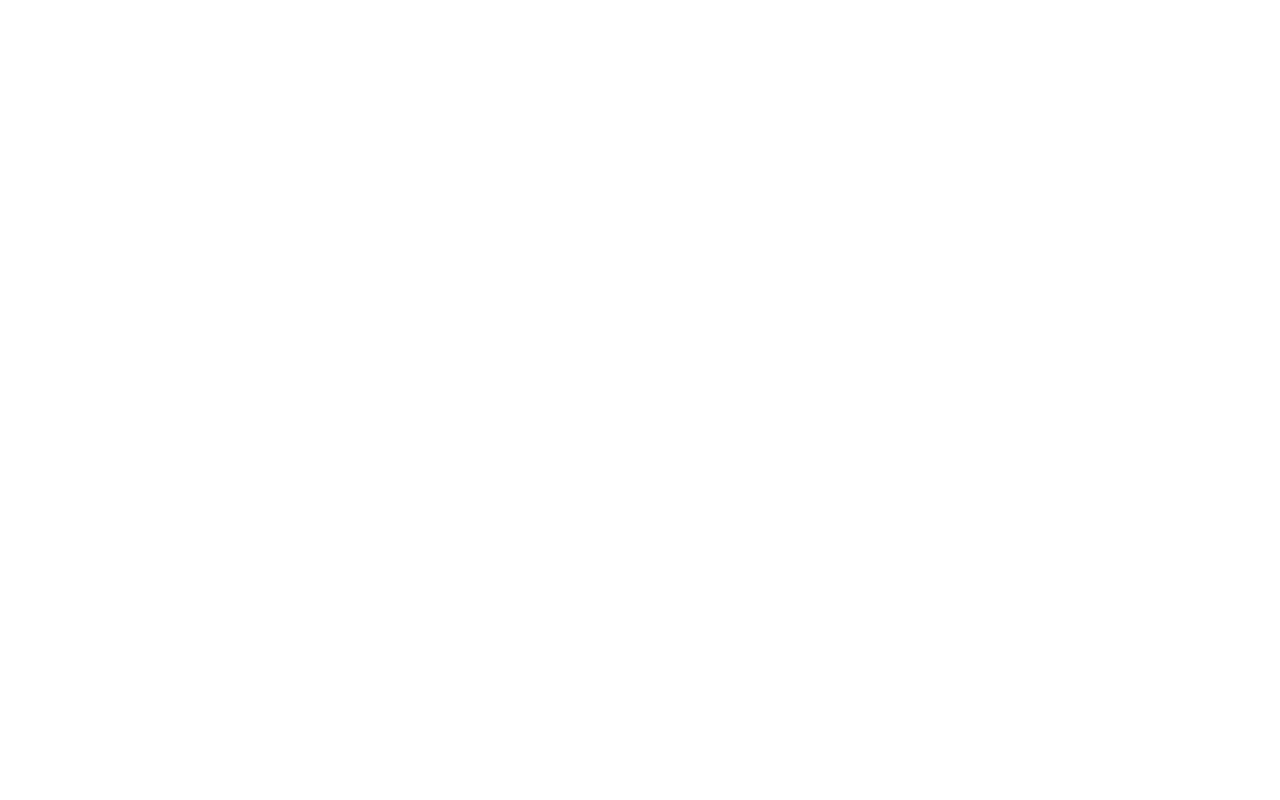
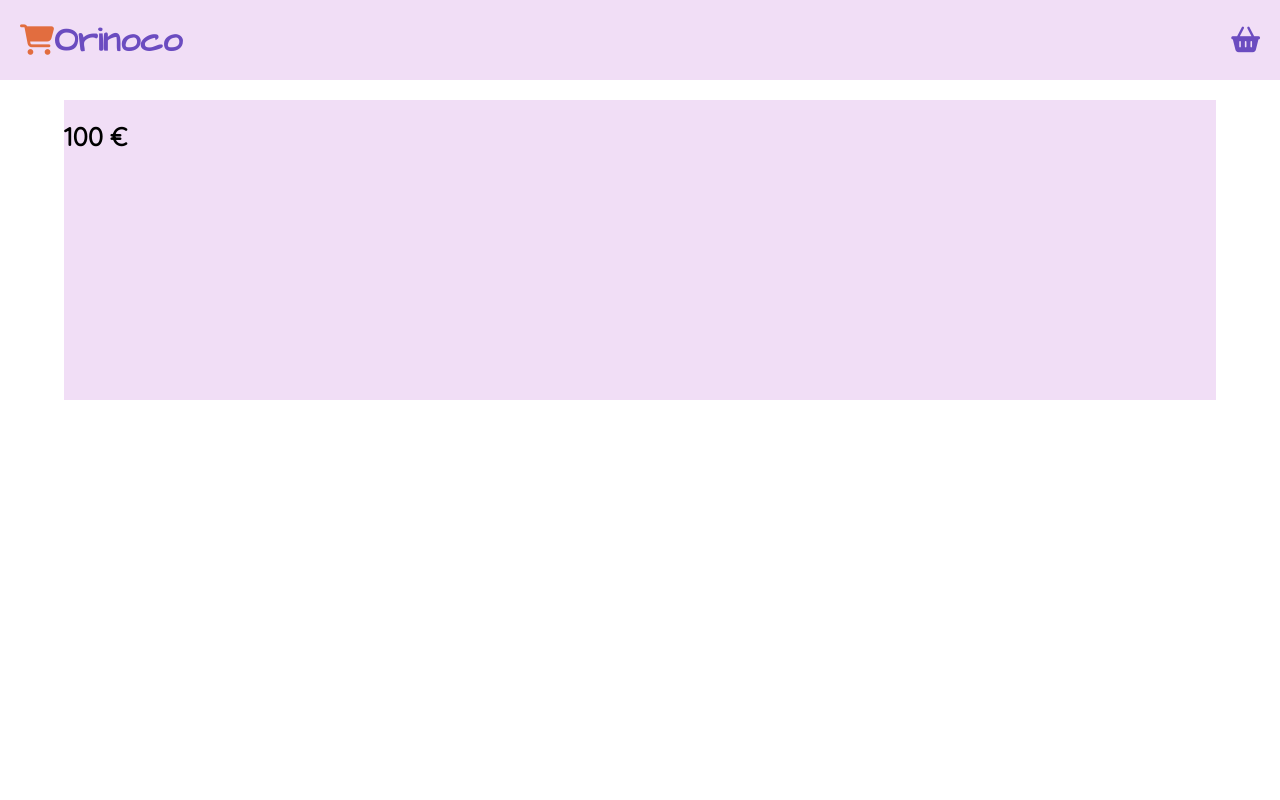
Before and after one commit to MaximeLorin/MaximeLorin_5_20022021, a website: page index.html in a window 1280 px wide. Shown: the top 800 px of the page. Drawn offline with Linux system fonts and the light colour scheme.

Commit message:
Javascript started

```diff
--- a/index.html
+++ b/index.html
@@ -1,9 +1,9 @@
 <!DOCTYPE html>
 <html lang="fr">
     <head>
-        <title>Titre</title>
+        <title>Orinoco | Acceuil</title>
         <meta name="viewport" content="width=device-width,initial-scale=1.0">
-        <meta name="description" content="Entrer metaDescription">
+        <meta name="description" content="Orinoco le spécialiste de la photographie vintage, venez acheter un appareil photo d'époque !">
         <meta charset= "utf-8" />
         <link rel="stylesheet" href="style.css">
         <script src="https://kit.fontawesome.com/4c2d4e0893.js" crossorigin="anonymous"></script>
@@ -11,10 +11,24 @@
     <body>
         <div class= "gridContainer">
             <header class="head">
-                <h1 class= "mainTitle"></h1>
+                <a class="blockTitle">
+                    <i class="fas fa-shopping-cart"></i>
+                    <h1 class= "mainTitle">Orinoco</h1>
+                </a>
+                <a class= "toBasket"><i class="fas fa-shopping-basket"></i></a>
             </header>
+            <main class= "content">
+                <div class= "article">
+                    <img id="article__img">
+                    <h2 id= "article__price"></h2>
+                    <p id= "article__descrptn"></p>
+                </div>
+            </main>
             <footer class= "foot">
+                <p class= "copyright">@Maxime Lorin 2021</p>
             </footer>
         </div>
+
+        <script src="index.js"></script>
     </body>
 </html>
--- /dev/null
+++ b/index.js
@@ -0,0 +1,11 @@
+let image= document.getElementById("article__img");
+let price= document.getElementById("article__price");
+let description= document.getElementById("article__descrptn");
+
+price.textContent = "100 €"
+
+function getElements(){
+    return fetch ("http://localhost:3000/api/cameras")
+        .then(response => response.json())
+        console.log(response);
+}
--- a/scss/base/_grids.scss
+++ b/scss/base/_grids.scss
@@ -2,9 +2,10 @@
 {
     display: grid;
     grid-template-columns: 1fr;
-    grid-template-rows: 1px;
+    grid-template-rows: 80px 1500px 150px;
     grid-template-areas:
-    "xxx"
-    "xxx"
+    "head"
+    "content"
+    "foot"
     ;
 }
--- a/scss/base/_typography.scss
+++ b/scss/base/_typography.scss
@@ -1,13 +1,26 @@
 @font-face {
-    font-family: 'Roboto', 'Shrikhand';
-    src: url("./assets/fonts/Roboto-Thin") format("truetype"), url("font/Roboto-Thin") format("truetype");
+    font-family: 'ArchitectsDaughter-Regular';
+    src: url("./assets/fonts/ArchitectsDaughter-Regular.ttf") format("truetype"), url("fonts/ArchitectsDaughter-Regular") format("truetype");
     font-weight: normal;
     font-style: normal;
+}
+
+@font-face {
+    font-family: 'Quicksand-VariableFont_wght';
+    src: url("./assets/fonts/Quicksand-VariableFont_wght.ttf") format("truetype"), url("fonts/Quicksand-VariableFont_wght") format("truetype");
+    font-weight: normal;
+    font-style: normal;
+}
+
+body
+{
+    font-family: "Quicksand-VariableFont_wght", sans-serif;
 }
 
 h1
 {
     font-size: $title-size;
+    font-family: "ArchitectsDaughter-Regular", sans-serif;
 }
 
 h2
--- /dev/null
+++ b/scss/components/_article.scss
@@ -0,0 +1,8 @@
+.article
+{
+    width: 90%;
+    height: 300px;
+    background-color: $tertiary-color;
+    margin-top: 20px;
+    @include pageMargin;
+}
--- /dev/null
+++ b/scss/layout/_foot.scss
@@ -0,0 +1,7 @@
+.foot
+{
+    background-color: $tertiary-color;
+    display:flex;
+    align-items: flex-end;
+    justify-content: center;
+}
--- /dev/null
+++ b/scss/layout/_head.scss
@@ -0,0 +1,26 @@
+.head
+{
+    background-color: $tertiary-color;
+    display: flex;
+    justify-content: space-between;
+    .blockTitle
+    {
+        margin-left: 20px;
+        @include itemCenter;
+        i
+        {
+            color: $primary-color;
+            font-size: 1.9rem;
+        }
+        h1
+        {
+            color: $secondary-color;
+        }
+    }
+    .toBasket{
+        color: $secondary-color;
+        margin-right: 20px;
+        @include itemCenter;
+        font-size: 1.6rem;
+    }
+}
--- a/scss/main.scss
+++ b/scss/main.scss
@@ -4,3 +4,8 @@
 @import "base/base";
 @import "base/grids";
 @import "base/typography";
+
+@import "layout/head";
+@import "layout/foot";
+
+@import "components/article";
--- a/scss/utils/_mixins.scss
+++ b/scss/utils/_mixins.scss
@@ -13,7 +13,7 @@
 
 @mixin pageMargin
 {
-    margin-left:5%;
+    margin-left: 5%;
     margin-right:5%;
 }
 @mixin titleMargin {
--- a/scss/utils/_variables.scss
+++ b/scss/utils/_variables.scss
@@ -1,14 +1,14 @@
 /*Colors*/
 $primary-color: #e26d3f;
 $secondary-color: #6b4cc0;
-$tertiary-color: #e2c4eb;
+$tertiary-color: #f1def6;
 $footer-color: #353535;
 $restaurant-color: #f6f6f6;
 $restaurant-color-darken:darken(#f6f6f6,5%);
 $card-gradiant:linear-gradient($secondary-color, $primary-color);
 
 /*font sizes*/
-$title-size:2.5rem;
+$title-size:2.2rem;
 $secTitle-size:1.6rem;
 $tiercTitle-size:1.05rem;
 $paragraph-size:1.05rem;
```
Also changed, not shown: assets/fonts/ArchitectsDaughter-Regular.ttf (added), assets/fonts/Quicksand-VariableFont_wght.ttf (added), style.css, 1 other file.
